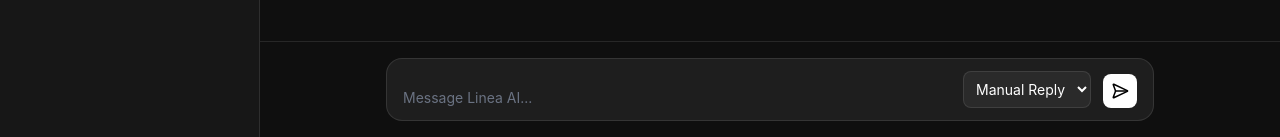
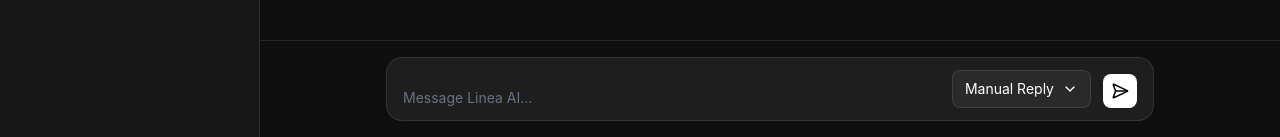
Before and after one commit to SurajNyavanandi/linea-ai, a React (Vite) app: page / in a window 1280 px wide. Shown: the part 663-800 px from the top of the page. Built offline with nearby package versions, Linux system fonts and the light colour scheme.

Commit message:
fixed dropdown issue

```diff
--- a/src/components/ChatInput.jsx
+++ b/src/components/ChatInput.jsx
@@ -1,11 +1,21 @@
 import { useRef, useState } from "react";
-import { SendHorizonal } from "lucide-react";
+import { SendHorizonal, ChevronDown } from "lucide-react";
 
 function ChatInput({ onSend, loading }) {
   const [input, setInput] = useState("");
   const [lines, setLines] = useState("manual");
+  const [dropdownOpen, setDropdownOpen] = useState(false);
 
   const textareaRef = useRef(null);
+  const dropdownRef = useRef(null);
+
+  const lineOptions = [
+    { value: "manual", label: "Manual Reply" },
+    { value: "1", label: "1 line" },
+    { value: "3", label: "3 lines" },
+    { value: "5", label: "5 lines" },
+    { value: "9", label: "9 lines" },
+  ];
 
   const handleSubmit = () => {
     if (!input.trim() || loading) return;
@@ -32,6 +42,13 @@ function ChatInput({ onSend, loading }) {
       textareaRef.current.scrollHeight + "px";
   };
 
+  const handleSelectOption = (value) => {
+    setLines(value);
+    setDropdownOpen(false);
+  };
+
+  const selectedLabel = lineOptions.find((opt) => opt.value === lines)?.label;
+
   return (
     <div className="border-t border-white/10 p-4">
       <div className="max-w-3xl mx-auto bg-[#1e1e1e] rounded-2xl border border-white/10 flex items-end px-4 py-3 gap-3">
@@ -48,18 +65,36 @@ function ChatInput({ onSend, loading }) {
           className="flex-1 bg-transparent resize-none outline-none text-sm placeholder:text-gray-500 max-h-40 disabled:opacity-60"
         />
 
-        {/* LINE SELECT DROPDOWN */}
-        <select
-          value={lines}
-          onChange={(e) => setLines(e.target.value)}
-          className="bg-[#2a2a2a] text-white text-sm px-2 py-2 rounded-lg outline-none border border-white/10"
-        >
-          <option value="manual">Manual Reply</option>
-          <option value="1">1 line</option>
-          <option value="3">3 lines</option>
-          <option value="5">5 lines</option>
-          <option value="9">9 lines</option>
-        </select>
+        {/* CUSTOM DROPDOWN */}
+        <div className="relative" ref={dropdownRef}>
+          <button
+            onClick={() => setDropdownOpen(!dropdownOpen)}
+            disabled={loading}
+            className="bg-[#2a2a2a] text-white text-sm px-3 py-2 rounded-lg border border-white/10 flex items-center gap-2 hover:bg-[#333333] transition disabled:opacity-50"
+          >
+            <span className="truncate">{selectedLabel}</span>
+            <ChevronDown size={16} className={`transition-transform ${dropdownOpen ? "rotate-180" : ""}`} />
+          </button>
+
+          {/* DROPDOWN MENU */}
+          {dropdownOpen && (
+            <div className="absolute bottom-full mb-2 left-0 bg-[#2a2a2a] border border-white/10 rounded-lg shadow-lg z-50 min-w-max">
+              {lineOptions.map((option) => (
+                <button
+                  key={option.value}
+                  onClick={() => handleSelectOption(option.value)}
+                  className={`w-full text-left px-4 py-2 text-sm hover:bg-[#3a3a3a] transition ${
+                    lines === option.value
+                      ? "bg-white/10 text-white font-semibold"
+                      : "text-gray-300"
+                  } first:rounded-t-lg last:rounded-b-lg`}
+                >
+                  {option.label}
+                </button>
+              ))}
+            </div>
+          )}
+        </div>
 
         {/* SEND BUTTON */}
         <button
```
